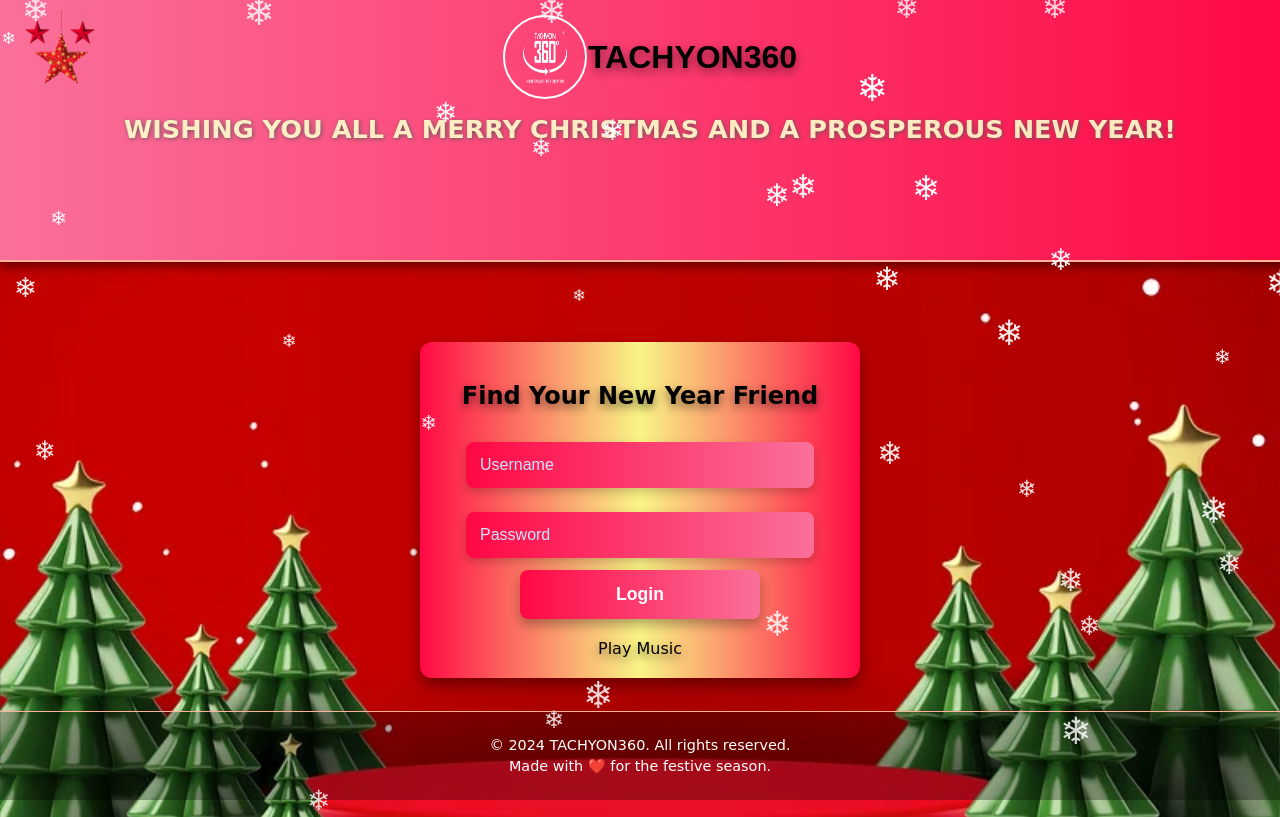
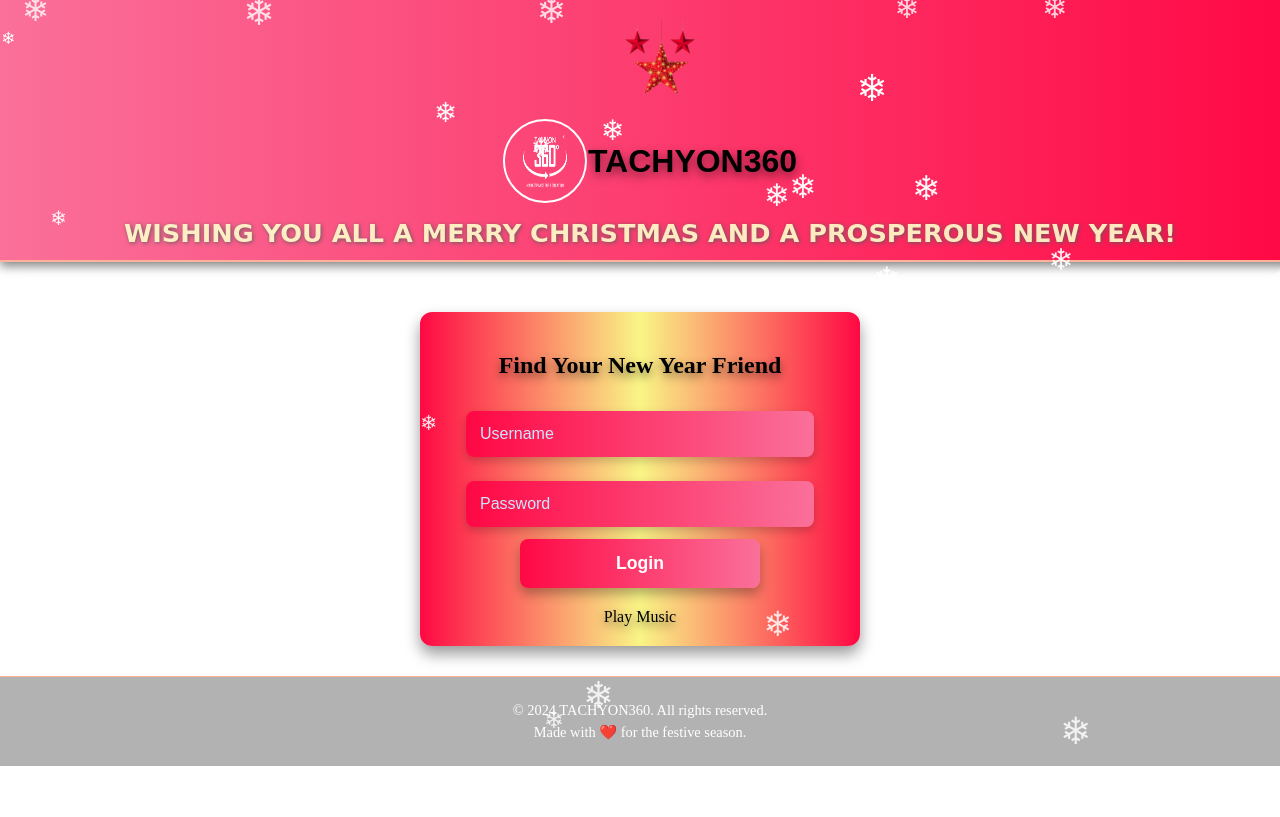
Before and after one commit to yoursecretsantafriend/santa, a plain HTML site: page index.html in a window 1280 px wide. Drawn offline with Linux system fonts and the light colour scheme.

Commit message:
Update styles.css

```diff
--- a/styles.css
+++ b/styles.css
@@ -1,4 +1,4 @@
-/* General Styles */
+d/* General Styles */
 body {
     background-image: url('santabg.png'); /* Replace with your image file path */
     background-size: cover; /* Ensures the image covers the entire background */
@@ -358,7 +358,7 @@
 
 /* Style for the image */
 .top-left-image {
-    position: absolute;
+    position: relative;
     top: 10px; /* Adjust distance from top */
     left: 10px; /* Adjust distance from left */
     width: 100px; /* Set width of the image */
```
